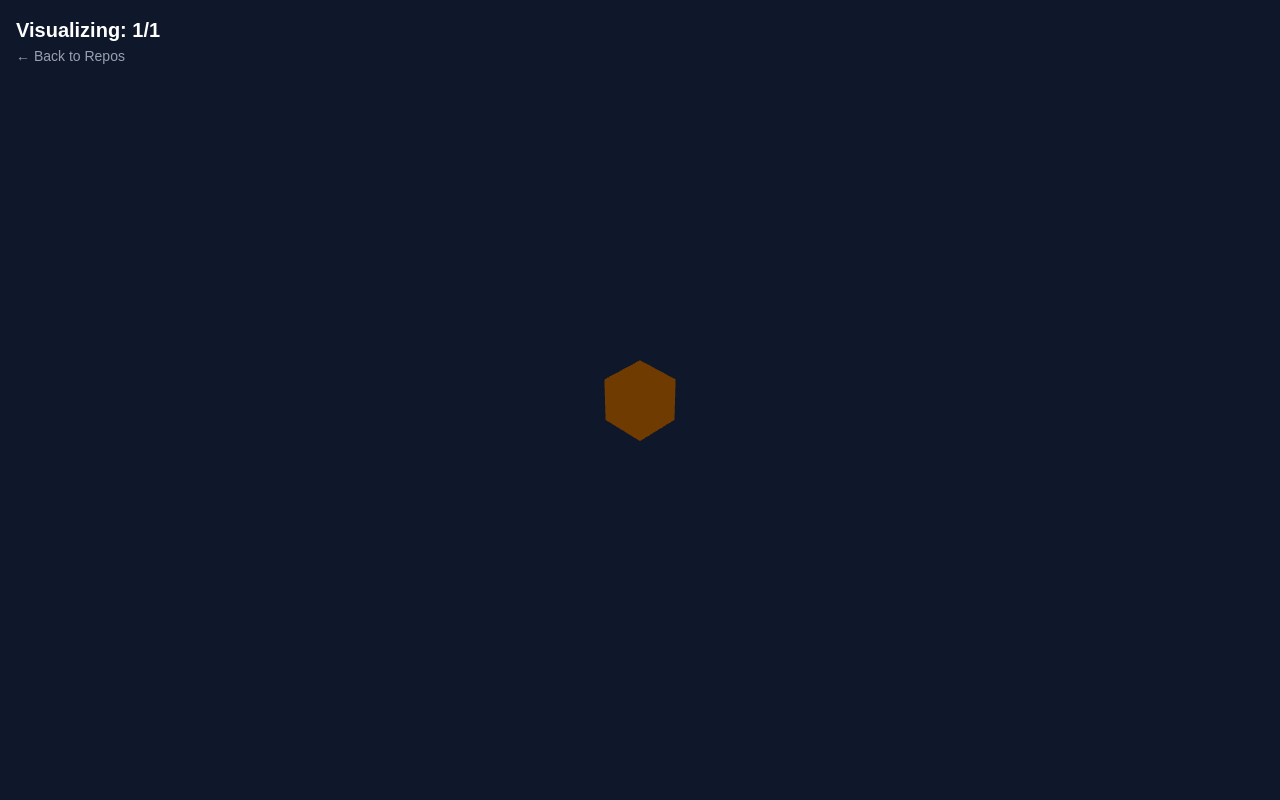
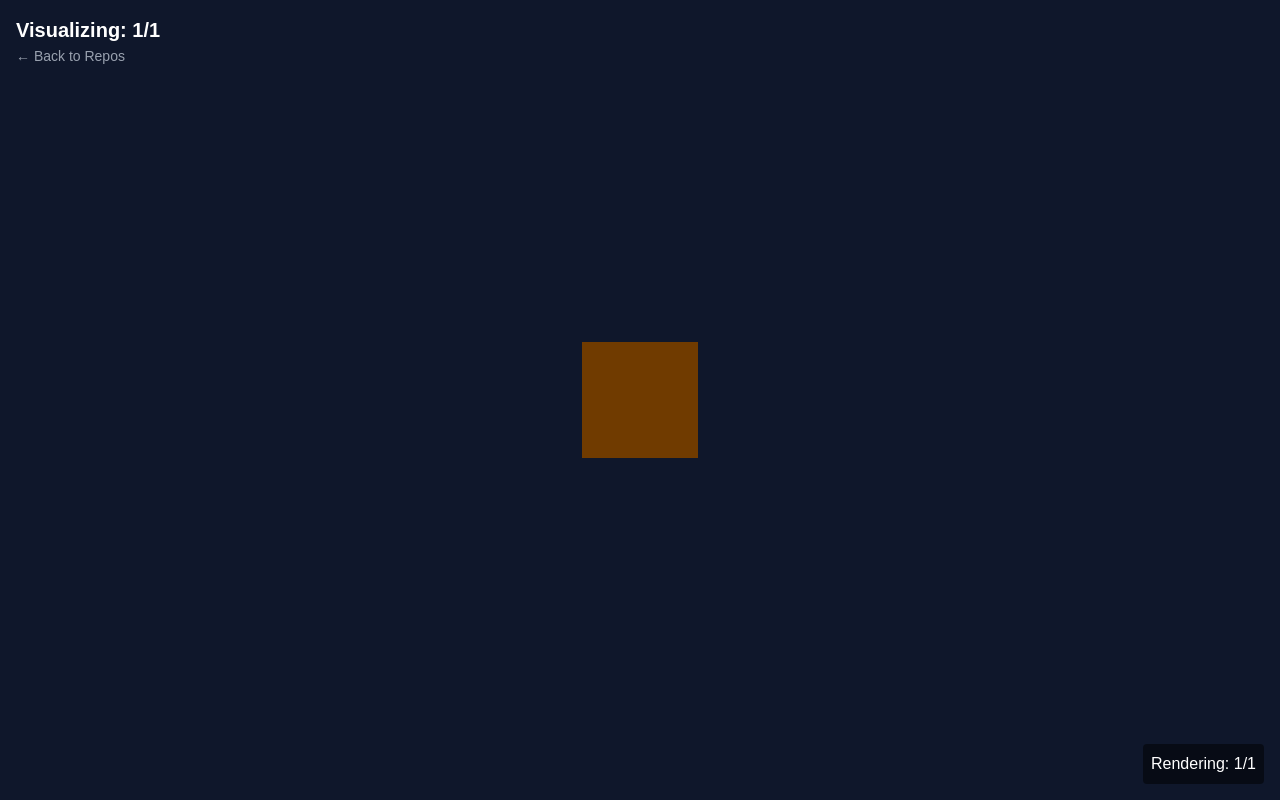
Before and after one commit to issarmank/repository-visualizer, a Next.js app in the folder my-app/: page /visualize/1/1 in a window 1280 px wide. Built offline with nearby package versions, Linux system fonts and the light colour scheme.

Commit message:
scene client component added for 3D rendering & server async function added as well

```diff
--- a/my-app/app/page.tsx
+++ b/my-app/app/page.tsx
@@ -1,5 +1,4 @@
 import React from 'react';
-import LoginButton from '../components/login-btn';
 import HomeContent from '../components/login-btn';
 
 export default function Home() {
--- /dev/null
+++ b/my-app/app/visualize/[owner]/[repo]/Scene.tsx
@@ -0,0 +1,33 @@
+'use client';
+
+import { Canvas } from '@react-three/fiber';
+import { OrbitControls } from '@react-three/drei';
+
+type Props = {
+  owner: string;
+  repo: string;
+};
+
+export default function VisualizerScene({ owner, repo }: Props) {
+  return (
+    <div className="h-full w-full">
+      <Canvas>
+        <ambientLight intensity={0.5} />
+        <pointLight position={[10, 10, 10]} />
+
+        {/* Your 3D Content goes here */}
+        <mesh>
+          <boxGeometry />
+          <meshStandardMaterial color="orange" />
+        </mesh>
+
+        <OrbitControls />
+      </Canvas>
+
+      {/* Optional: Overlay UI inside the client component if needed */}
+      <div className="absolute bottom-4 right-4 bg-black/50 p-2 text-white rounded">
+        Rendering: {owner}/{repo}
+      </div>
+    </div>
+  );
+}
--- a/my-app/app/visualize/[owner]/[repo]/page.tsx
+++ b/my-app/app/visualize/[owner]/[repo]/page.tsx
@@ -1,25 +1,29 @@
-'use client';
-import { Canvas } from '@react-three/fiber';
-import { OrbitControls } from '@react-three/drei';
+import VisualizerScene from './Scene';
 
-export default function VisualizerPage({ params }: { params: { owner: string; repo: string } }) {
+type Props = {
+  params: Promise<{
+    owner: string;
+    repo: string;
+  }>;
+};
+
+// This remains an async Server Component
+export default async function VisualizerPage({ params }: Props) {
+  // 1. Await the params here (Server Side)
+  const { owner, repo } = await params;
+
   return (
-    <div className="h-screen w-full bg-slate-900">
-      <div className="absolute top-4 left-4 z-10 text-white">
-        <h1 className="text-xl font-bold">Visualizing: {params.owner}/{params.repo}</h1>
-        <a href="/repos" className="text-sm text-gray-400 hover:text-white">← Back to Repos</a>
+    <div className="h-screen w-full bg-slate-900 relative">
+      {/* Static UI (SEO friendly, renders instantly) */}
+      <div className="absolute top-4 left-4 z-10 text-white pointer-events-none">
+        <h1 className="text-xl font-bold">Visualizing: {owner}/{repo}</h1>
+        <a href="/repos" className="text-sm text-gray-400 hover:text-white pointer-events-auto">
+          ← Back to Repos
+        </a>
       </div>
 
-      <Canvas camera={{ position: [10, 10, 10], fov: 50 }}>
-        <ambientLight intensity={0.5} />
-        <pointLight position={[10, 10, 10]} />
-        {/* This is where your City component will go later */}
-        <mesh>
-          <boxGeometry />
-          <meshStandardMaterial color="orange" />
-        </mesh>
-        <OrbitControls />
-      </Canvas>
+      {/* 2. Pass the awaited data to the Client Component */}
+      <VisualizerScene owner={owner} repo={repo} />
     </div>
   );
 }
```
